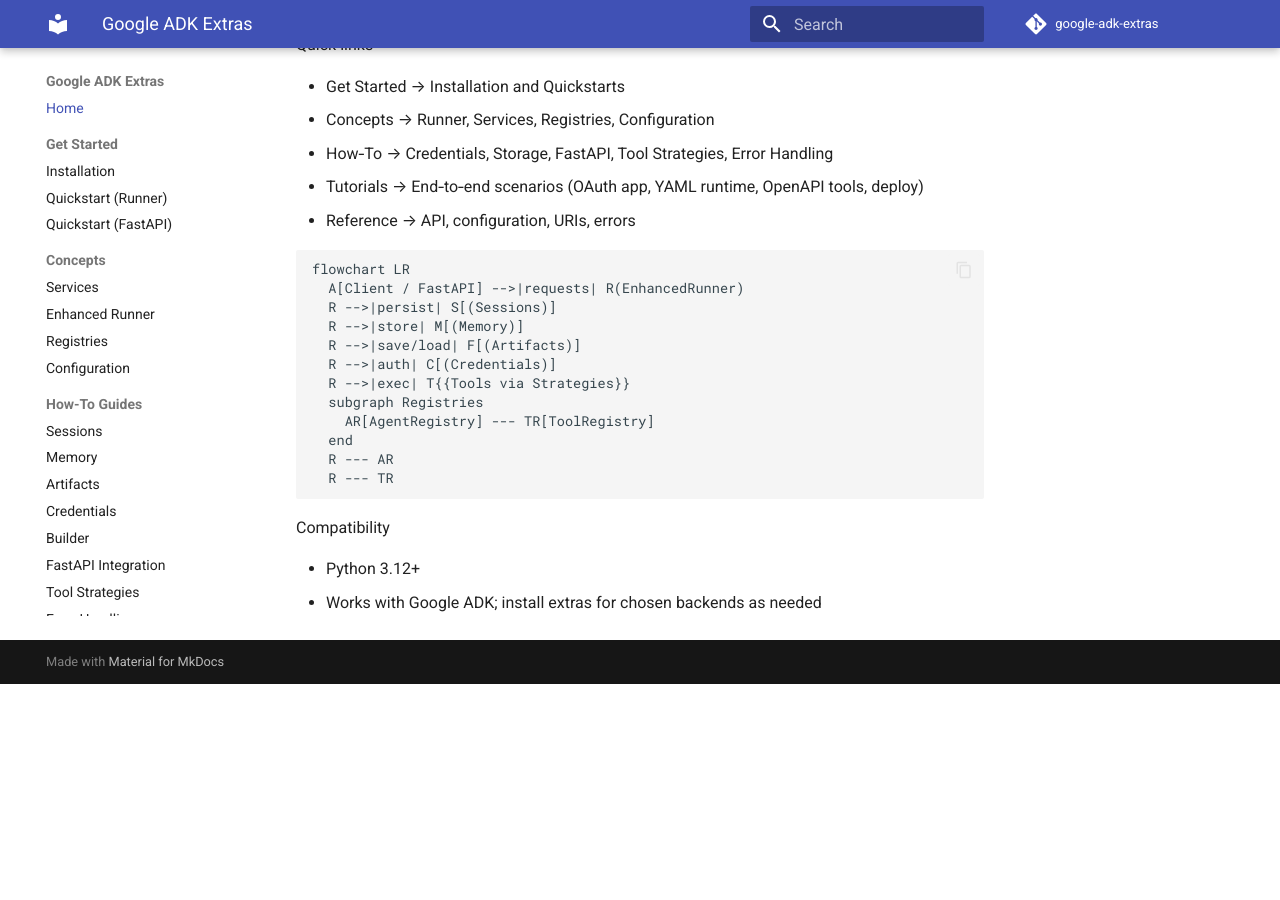
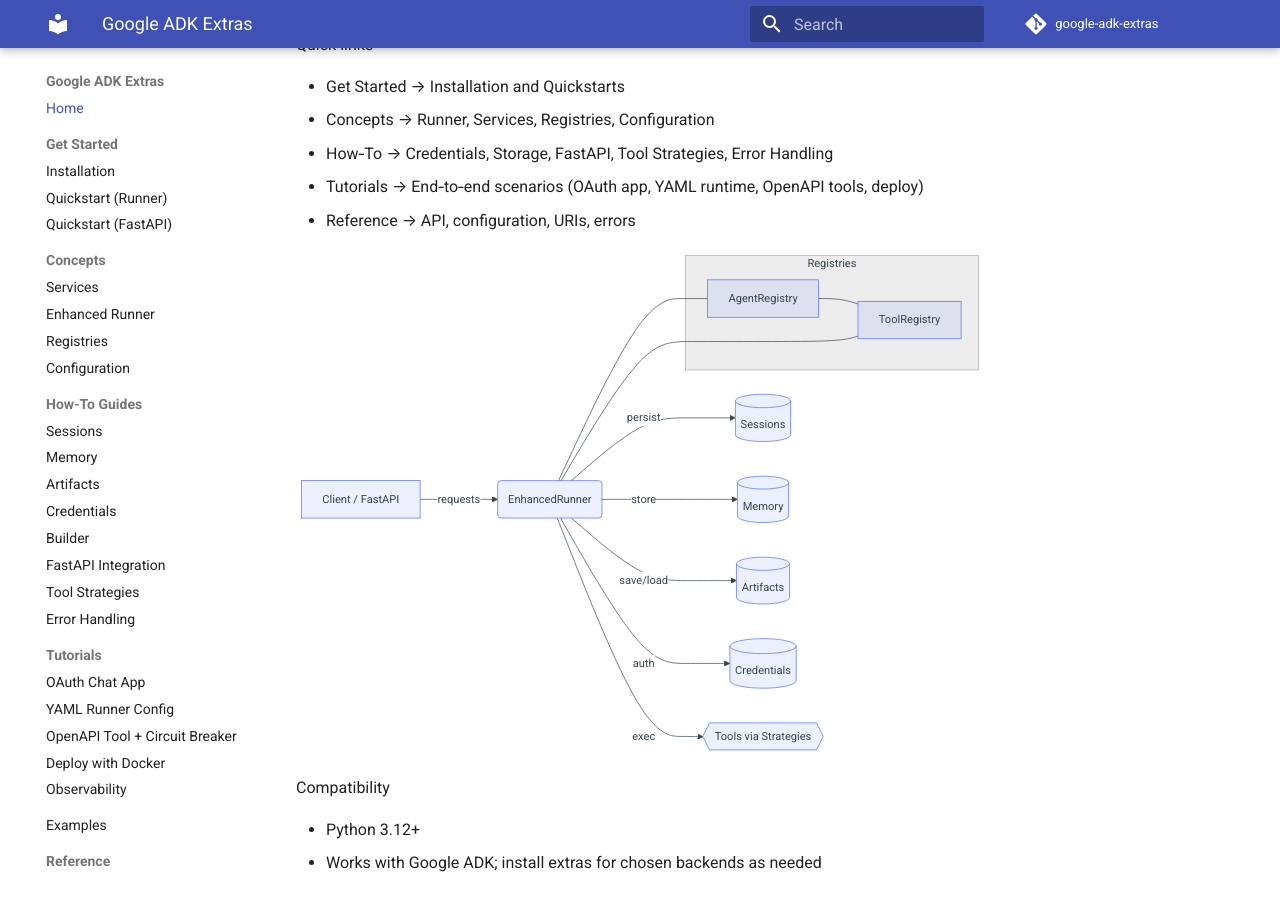
Before and after one commit to DeadMeme5441/google-adk-extras, an MkDocs documentation site: the page built from docs/index.md, in a window 1280 px wide and 900 px high, scrolled down 458 px. Built offline with MkDocs 1.6.1 and Material for MkDocs 9.7.7, drawn with Linux system fonts in a browser that asks for light colours; comment, search, counter and statistics services are not loaded; before the commit the page ends 1142 px from its top, so only the background shows below that; some of the changed lines change nothing that is shown.

Commit message:
ci(docs): switch to uv for install/run; remove mkdocs-mermaid2 and use Material Mermaid support

```diff
--- a/mkdocs.yml
+++ b/mkdocs.yml
@@ -29,7 +29,6 @@
           options:
             show_source: false
             docstring_style: google
-  - mermaid2
 
 markdown_extensions:
   - admonition
@@ -38,11 +37,17 @@
   - tables
   - toc:
       permalink: true
-  - pymdownx.superfences
+  - pymdownx.superfences:
+      custom_fences:
+        - name: mermaid
+          class: mermaid
   - pymdownx.details
   - pymdownx.tabbed
   - pymdownx.emoji
   - pymdownx.tasklist
+
+extra_javascript:
+  - https://unpkg.com/mermaid@10/dist/mermaid.min.js
 
 nav:
   - Home: index.md
```
Also changed, not shown: 1 other file.
